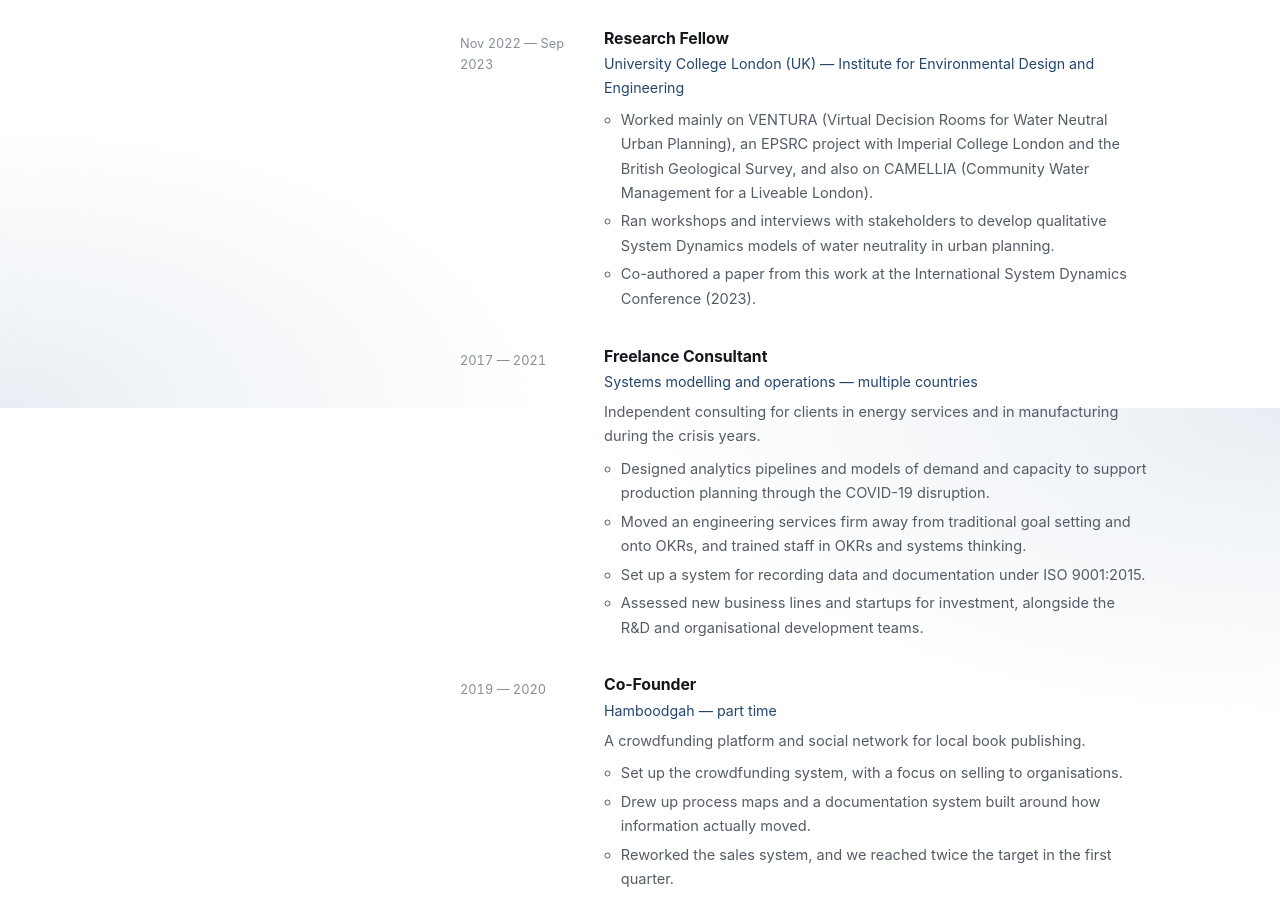
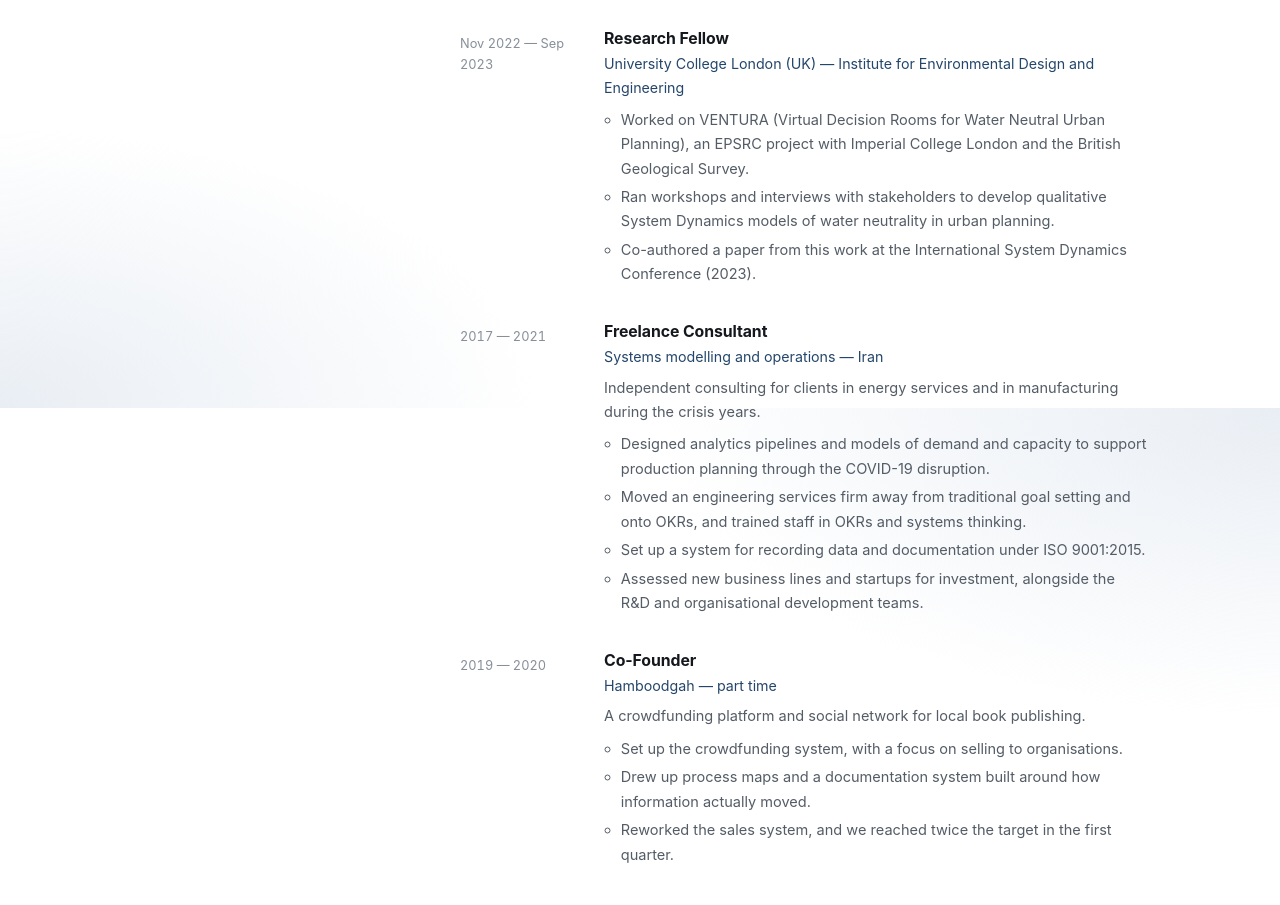
Before and after one commit to paparidar/paparidar.github.io, a plain HTML site: page index.html in a window 1280 px wide. Shown: the part 1992-2897 px from the top of the page. Drawn offline with Linux system fonts and the light colour scheme.

Commit message:
Update index.html

```diff
--- a/index.html
+++ b/index.html
@@ -126,13 +126,13 @@ step, where a model has to become something a policymaker can act on.</p>
       <div class="when">Nov 2022 — Sep 2023</div>
       <div class="what">
         <h3>Research Fellow</h3>
-<p class="sub">University College London (UK) — Institute for Environmental Design and Engineering</p><ul class="bul"><li>Worked mainly on VENTURA (Virtual Decision Rooms for Water Neutral Urban Planning), an EPSRC project with Imperial College London and the British Geological Survey, and also on CAMELLIA (Community Water Management for a Liveable London).</li><li>Ran workshops and interviews with stakeholders to develop qualitative System Dynamics models of water neutrality in urban planning.</li><li>Co-authored a paper from this work at the International System Dynamics Conference (2023).</li></ul>      </div>
+<p class="sub">University College London (UK) — Institute for Environmental Design and Engineering</p><ul class="bul"><li>Worked on VENTURA (Virtual Decision Rooms for Water Neutral Urban Planning), an EPSRC project with Imperial College London and the British Geological Survey.</li><li>Ran workshops and interviews with stakeholders to develop qualitative System Dynamics models of water neutrality in urban planning.</li><li>Co-authored a paper from this work at the International System Dynamics Conference (2023).</li></ul>      </div>
     </li>
     <li class="entry">
       <div class="when">2017 — 2021</div>
       <div class="what">
         <h3>Freelance Consultant</h3>
-<p class="sub">Systems modelling and operations — multiple countries</p><p class="det">Independent consulting for clients in energy services and in manufacturing during the crisis years.</p><ul class="bul"><li>Designed analytics pipelines and models of demand and capacity to support production planning through the COVID-19 disruption.</li><li>Moved an engineering services firm away from traditional goal setting and onto OKRs, and trained staff in OKRs and systems thinking.</li><li>Set up a system for recording data and documentation under ISO 9001:2015.</li><li>Assessed new business lines and startups for investment, alongside the R&amp;D and organisational development teams.</li></ul>      </div>
+<p class="sub">Systems modelling and operations — Iran</p><p class="det">Independent consulting for clients in energy services and in manufacturing during the crisis years.</p><ul class="bul"><li>Designed analytics pipelines and models of demand and capacity to support production planning through the COVID-19 disruption.</li><li>Moved an engineering services firm away from traditional goal setting and onto OKRs, and trained staff in OKRs and systems thinking.</li><li>Set up a system for recording data and documentation under ISO 9001:2015.</li><li>Assessed new business lines and startups for investment, alongside the R&amp;D and organisational development teams.</li></ul>      </div>
     </li>
     <li class="entry">
       <div class="when">2019 — 2020</div>
```
